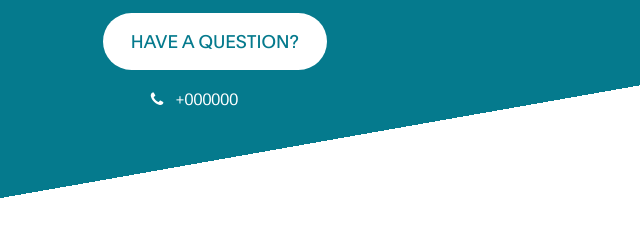
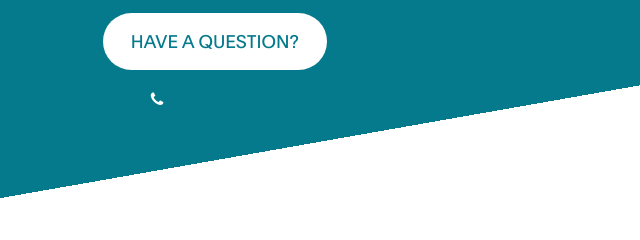
Before and after one commit to LSPFI2017/LSPFI2017.github.io, a plain HTML site: page index.html in a window 1280 px wide. Shown: the part 345-585 px from the top of the page, 0-640 px from the left. Drawn offline with Linux system fonts and the light colour scheme.

Commit message:
Update index.html

```diff
--- a/index.html
+++ b/index.html
@@ -61,7 +61,7 @@
 
                                    <a href="#project" class="custom-btn btn-bg btn mt-3" data-aos="fade-up" data-aos-delay="100">HAVE A QUESTION?</a>
 
-                                   <strong class="d-block py-3 pl-5 text-white" data-aos="fade-up" data-aos-delay="200"><i class="fa fa-phone mr-2"></i> +000000</strong>
+                                   <strong class="d-block py-3 pl-5 text-white" data-aos="fade-up" data-aos-delay="200"><i class="fa fa-phone mr-2"></i></strong>
                               </div>
                         </div>
 
```
